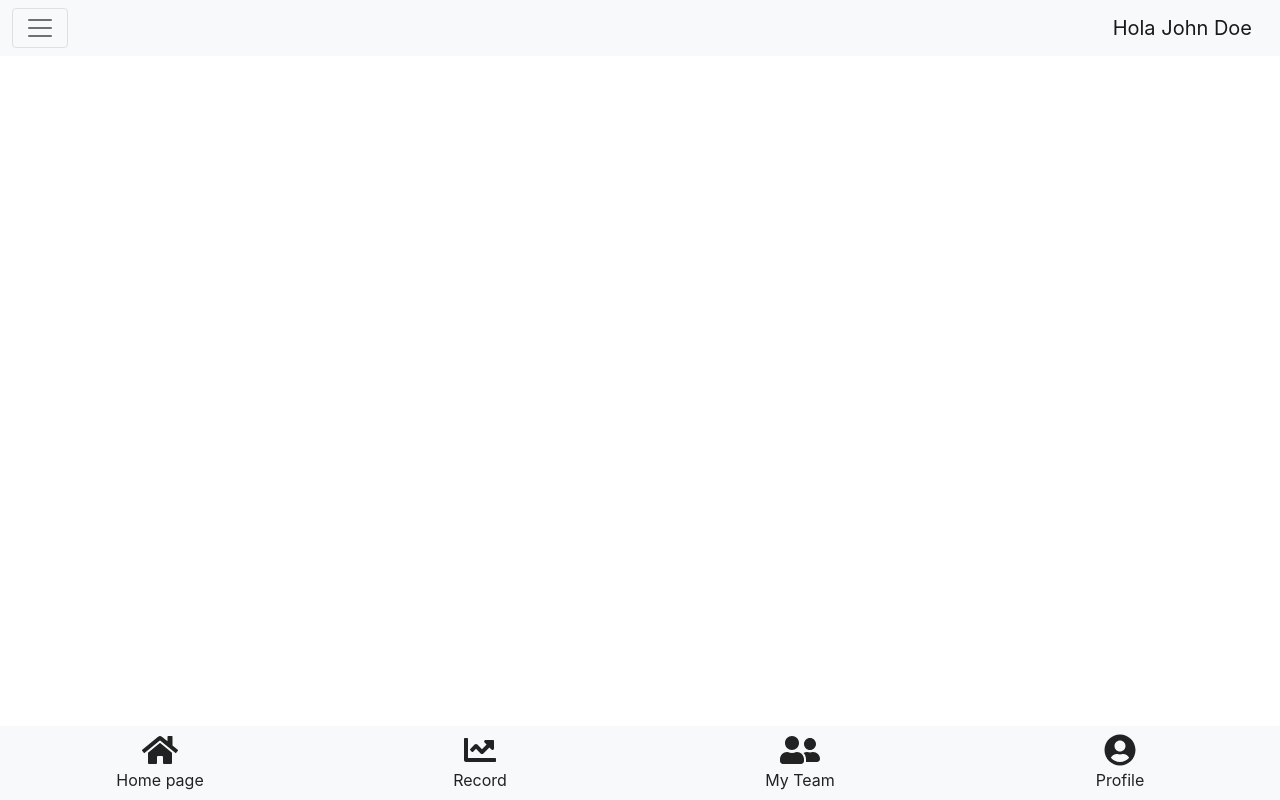
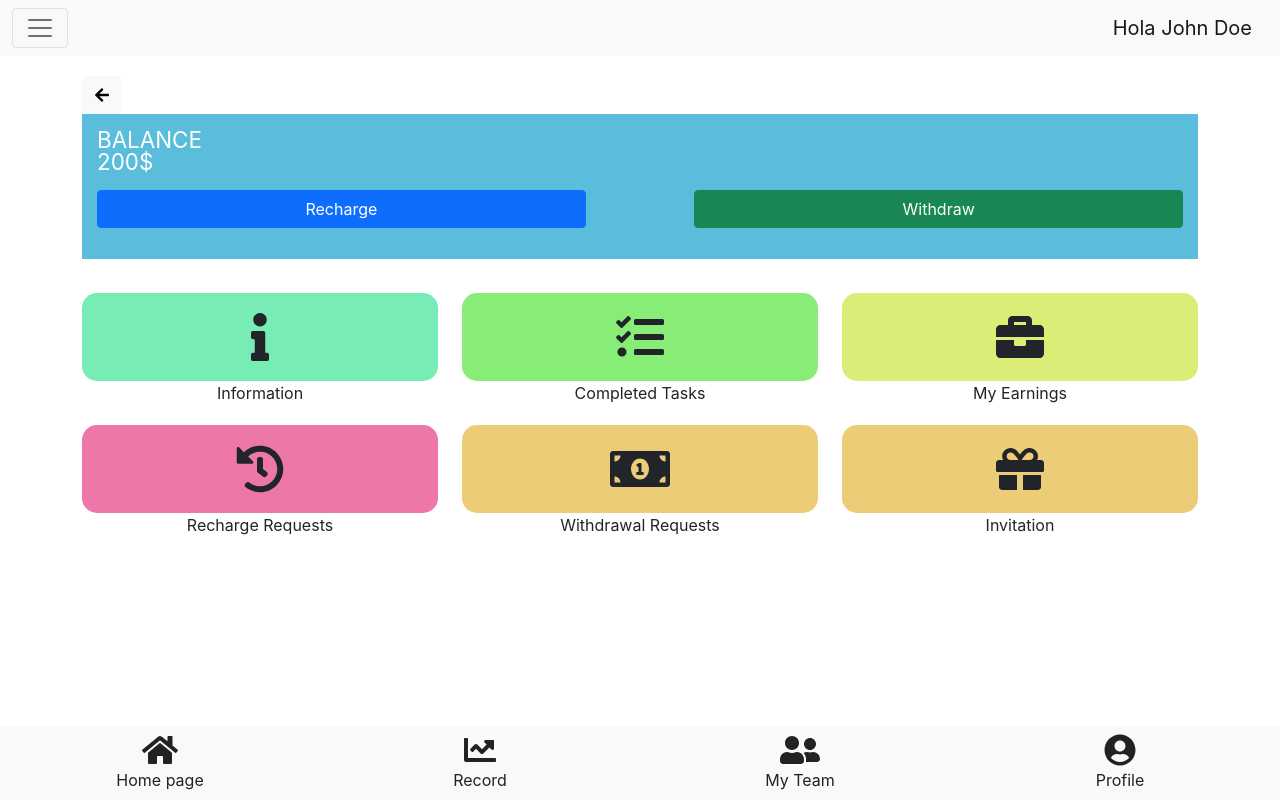
Before and after one commit to alejmendez/mercado-emprende, a React (Vite) app: page /profile in a window 1280 px wide. Built offline with nearby package versions, Linux system fonts and the light colour scheme.

Commit message:
added profile

```diff
--- a/src/App.jsx
+++ b/src/App.jsx
@@ -3,6 +3,8 @@ import { Routes, Route } from "react-router-dom";
 import VerticalLayout from "./layouts/vertical/VerticalLayout";
 import Home from "./views/home/Home.jsx";
 import Recharge from "./views/recharge/Recharge.jsx";
+import RechargeTransaction from "./views/recharge/RechargeTransaction.jsx";
+import Profile from "./views/profile/Profile.jsx";
 
 import "./App.scss";
 
@@ -12,6 +14,8 @@ function App() {
       <Routes>
         <Route path="/" element={<Home />} />
         <Route path="/recharge" element={<Recharge />} />
+        <Route path="/recharge/:quantity" element={<RechargeTransaction />} />
+        <Route path="/profile" element={<Profile />} />
       </Routes>
     </VerticalLayout>
   );
--- /dev/null
+++ b/src/components/back/Back.jsx
@@ -0,0 +1,24 @@
+import { Row, Col, Button } from "react-bootstrap";
+import { useNavigate } from "react-router-dom";
+import { FontAwesomeIcon } from "@fortawesome/react-fontawesome";
+import { faArrowLeft } from "@fortawesome/free-solid-svg-icons";
+
+const Recharge = () => {
+  const navigate = useNavigate();
+  const handleClick = (e) => {
+    e.preventDefault();
+    navigate(-1);
+  };
+
+  return (
+    <Row>
+      <Col>
+        <Button variant="light" onClick={handleClick}>
+          <FontAwesomeIcon size="1x" icon={faArrowLeft} />
+        </Button>
+      </Col>
+    </Row>
+  );
+};
+
+export default Recharge;
--- /dev/null
+++ b/src/services/getTransactionAccount.js
@@ -0,0 +1,7 @@
+const transactionAccount = 'TX0000010101000010101010101110';
+
+const getTransactionAccount = () => {
+  return transactionAccount;
+};
+
+export default getTransactionAccount
--- a/src/views/home/Home.jsx
+++ b/src/views/home/Home.jsx
@@ -3,7 +3,7 @@ import Packages from "./Packages";
 import MenuHome from "./MenuHome";
 import Banner from "./Banner";
 import "./Home.scss";
-import getTasks from "../../query/getTasks";
+import getTasks from "../../services/getTasks";
 
 const title = "Task Area";
 const tasks = getTasks();
--- /dev/null
+++ b/src/views/profile/Profile.jsx
@@ -0,0 +1,100 @@
+import { useState } from "react";
+import { Container, Row, Col, Button, Form } from "react-bootstrap";
+import { useNavigate } from "react-router-dom";
+import Back from "../../components/back/Back";
+import { FontAwesomeIcon } from "@fortawesome/react-fontawesome";
+import { faInfo, faTasks, faBriefcase, faHistory, faMoneyBillAlt, faGift } from "@fortawesome/free-solid-svg-icons";
+
+import "./Profile.scss";
+
+const menuList = [
+  {
+    title: "Information",
+    className: "btn-information",
+    icon: <FontAwesomeIcon size="3x" icon={faInfo} />,
+  },
+  {
+    title: "Completed Tasks",
+    className: "btn-completed-tasks",
+    icon: <FontAwesomeIcon size="3x" icon={faTasks} />,
+  },
+  {
+    title: "My Earnings",
+    className: "btn-my-earnings",
+    icon: <FontAwesomeIcon size="3x" icon={faBriefcase} />,
+  },
+  {
+    title: "Recharge Requests",
+    className: "btn-recharge-requests",
+    icon: <FontAwesomeIcon size="3x" icon={faHistory} />,
+  },
+  {
+    title: "Withdrawal Requests",
+    className: "btn-withdrawal-requests",
+    icon: <FontAwesomeIcon size="3x" icon={faMoneyBillAlt} />,
+  },
+  {
+    title: "Invitation",
+    className: "btn-invitation",
+    icon: <FontAwesomeIcon size="3x" icon={faGift} />,
+  },
+];
+
+const Profile = () => {
+  const navigate = useNavigate();
+  const [quantity, setQuantity] = useState(0);
+  const handleClick = (e) => {
+    e.preventDefault();
+    navigate(`/recharge/${quantity}`);
+  };
+
+  const handleQuantity = (e) => {
+    let value = e.target.value;
+
+    setQuantity(value);
+  };
+  return (
+    <Container className="profile-page">
+      <Back />
+
+      <Row>
+        <Col>
+          <div className="profile-balance clearfix">
+            BALANCE
+            <br />
+            <span className="profile-balance-value">200$</span>
+            <br />
+            <Button
+              className="btn-recharge my-3 float-start"
+              variant="primary"
+              onClick={handleClick}
+            >
+              Recharge
+            </Button>
+            <Button
+              className="btn-recharge my-3 float-end"
+              variant="success"
+              onClick={handleClick}
+            >
+              Withdraw
+            </Button>
+          </div>
+        </Col>
+      </Row>
+      <Row className="mt-4">
+        {menuList.map((item, index) => (
+          <Col xs="4" key={item.title} title={item.title}>
+            <div className="btn-profile-actions text-center">
+              <div className={item.className}>
+                {item.icon}
+              </div>
+              {item.title}
+            </div>
+          </Col>
+        ))}
+      </Row>
+    </Container>
+  );
+};
+
+export default Profile;
--- /dev/null
+++ b/src/views/profile/Profile.scss
@@ -0,0 +1,45 @@
+.profile-page {
+  .profile-balance {
+    background: #5ABDDC;
+    padding: 15px;
+    color: #fff;
+    font-size: 1.4rem;
+    line-height: 1em;
+
+    .btn-recharge {
+      width: 45%;
+    }
+  }
+
+  .btn-profile-actions {
+    width: 100%;
+    margin: 10px 0;
+    cursor: pointer;
+
+    &>div {
+      border-radius: 15px;
+      padding: 20px;
+      width: 100%;
+    }
+
+    .btn-information {
+      background-color: #77EDB5;
+    }
+    .btn-completed-tasks {
+      background-color: #88ED77;
+    }
+    .btn-my-earnings {
+      background-color: #DCED77;
+    }
+    .btn-recharge-requests {
+      background-color: #ED77A9;
+    }
+    .btn-withdrawal-requests {
+      background-color: #EDCC77;
+    }
+    .btn-invitation {
+      background-color: #EDCC77;
+    }
+
+  }
+}
--- a/src/views/recharge/Recharge.jsx
+++ b/src/views/recharge/Recharge.jsx
@@ -1,6 +1,7 @@
 import { useState } from "react";
 import { Container, Row, Col, Button, Form } from "react-bootstrap";
 import { useNavigate } from "react-router-dom";
+import Back from "../../components/back/Back";
 
 import "./Recharge.scss";
 
@@ -13,10 +14,14 @@ const Recharge = () => {
   };
 
   const handleQuantity = (e) => {
-    setQuantity(e.target.value);
+    let value = e.target.value;
+
+    setQuantity(value);
   };
   return (
     <Container className="recharge-page">
+      <Back />
+
       <Row>
         <Col>
           <h2 className="title-home">
@@ -30,9 +35,11 @@ const Recharge = () => {
             <Form.Group className="mb-3" controlId="Quantity">
               <Form.Label>Quantity</Form.Label>
               <Form.Control
-                type="text"
+                type="number"
                 placeholder="Enter the amount to send"
+                pattern="^[0-9]\d*\.?\d*$"
                 onChange={handleQuantity}
+                value={quantity}
               />
             </Form.Group>
           </Form>
@@ -40,7 +47,7 @@ const Recharge = () => {
       </Row>
       <Row>
         <Col className="text-center">
-          <Button variant="success" onClick={handleClick}>
+          <Button className="btn-recharge" variant="success" onClick={handleClick}>
             Confirm
           </Button>
         </Col>
--- a/src/views/recharge/Recharge.scss
+++ b/src/views/recharge/Recharge.scss
@@ -8,7 +8,7 @@
     margin-bottom: 30px;
   }
 
-  button {
+  .btn-recharge {
     width: 50%;
     min-width: 100px;
   }
--- /dev/null
+++ b/src/views/recharge/RechargeTransaction.jsx
@@ -0,0 +1,115 @@
+import { useState } from "react";
+import {
+  Container,
+  Row,
+  Col,
+  Button,
+  Form,
+  InputGroup,
+  FormControl,
+} from "react-bootstrap";
+import { useNavigate, useParams } from "react-router-dom";
+import Back from "../../components/back/Back";
+
+import { FontAwesomeIcon } from "@fortawesome/react-fontawesome";
+import { faCopy } from "@fortawesome/free-solid-svg-icons";
+
+import getTransactionAccount from "../../services/getTransactionAccount";
+
+import "./RechargeTransaction.scss";
+
+const RechargeTransaction = () => {
+  const navigate = useNavigate();
+  const params = useParams();
+  const quantity = params.quantity;
+  const transactionAccount = getTransactionAccount();
+  getTransactionAccount;
+  const handleClickCopy = (e) => {
+    e.preventDefault();
+    navigator.clipboard.writeText(transactionAccount);
+  };
+
+  const handleClick = (e) => {
+    e.preventDefault();
+    navigate(`/recharge/${quantity}`);
+  };
+
+  const handleClickCancel = (e) => {
+    e.preventDefault();
+    navigate("/");
+  };
+
+  const handleQuantity = (e) => {
+    let value = e.target.value;
+
+    setQuantity(value);
+  };
+  return (
+    <Container className="recharge-transaction-page">
+      <Back />
+
+      <Row>
+        <Col>
+          <div className="banner-recharge">
+            <div className="banner-recharge-title">IMPORTANT:</div>
+            Send to the following address through the TRON (TRX) network
+          </div>
+        </Col>
+      </Row>
+      <Row>
+        <Col>
+          <Form>
+            <InputGroup className="my-3">
+              <InputGroup.Text id="basic-addon1" onClick={handleClickCopy}>
+                <FontAwesomeIcon icon={faCopy} />
+              </InputGroup.Text>
+              <FormControl
+                aria-label="transactionAccount"
+                aria-describedby="basic-addon1"
+                value={transactionAccount}
+              />
+            </InputGroup>
+          </Form>
+        </Col>
+      </Row>
+      <Row>
+        <Col className="text-center">
+          <Button
+            className="btn-recharge"
+            variant="light"
+            onClick={handleClickCopy}
+          >
+            Copy
+          </Button>
+        </Col>
+      </Row>
+      <Row>
+        <Col>
+          <Button className="btn-recharge" variant="info" onClick={handleClick}>
+            ID_TX transaction number
+          </Button>
+        </Col>
+        <Col>
+          <Button
+            className="btn-recharge"
+            variant="danger"
+            onClick={handleClickCancel}
+          >
+            Cancel
+          </Button>
+        </Col>
+      </Row>
+      <Row>
+        <Col className="recharge-transaction-footer mt-3">
+          <img
+            src="https://media.istockphoto.com/vectors/alarm-clock-and-calculator-digital-numbers-vector-illustration-vector-id1133681258?k=20&m=1133681258&s=612x612&w=0&h=xIw4fXztLFc2hHP3PePyjqvN6IY7C_BTXuvB9nOAnUM="
+            alt=""
+          />
+          Complete the transaction before
+        </Col>
+      </Row>
+    </Container>
+  );
+};
+
+export default RechargeTransaction;
--- /dev/null
+++ b/src/views/recharge/RechargeTransaction.scss
@@ -0,0 +1,41 @@
+.recharge-transaction-page {
+  .banner-recharge {
+    background: rgba(255, 230, 4, 0.7);
+    color: black;
+    padding: 5px 10px;
+    font-size: 1.4rem;
+    line-height: 1em;
+    .banner-recharge-title {
+      font-size: 1.6rem;
+      font-weight: bold;
+      color: #FF0202;
+      margin-bottom: 1rem;
+    }
+  }
+  label {
+    font-size: 20px;
+    margin-top: 30px;
+  }
+  input {
+    width: 100%;
+  }
+
+  .input-group-text {
+    cursor: pointer;
+  }
+  .btn-recharge {
+    width: 100%;
+    font-size: 11px;
+    margin: 5px 0;
+  }
+
+  .recharge-transaction-footer {
+    font-size: 24px;
+    line-height: 28px;
+    color: #000000;
+    img {
+      width: 100px;
+      float: right;
+    }
+  }
+}
```
Also changed, not shown: src/services/getTasks.js (renamed from src/query/getTasks.js).
